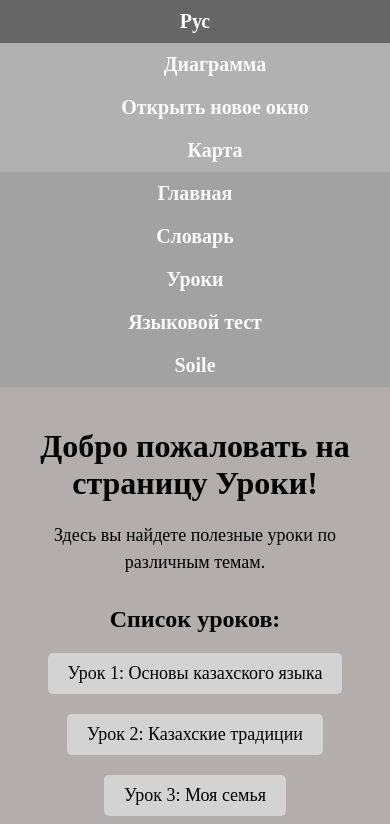
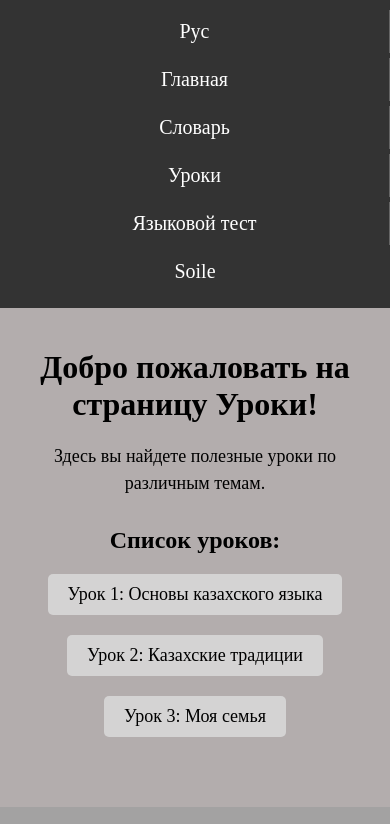
Before and after one commit to malioka/malioka.github.io, a plain HTML site: page lessons.html in a window 390 px wide. Shown: the top 824 px of the page. Drawn offline with Linux system fonts and the light colour scheme.

Commit message:
Update styles.css

```diff
--- a/styles.css
+++ b/styles.css
@@ -12,64 +12,92 @@ body {
   padding: 0; /* Убираем отступы у body */
 }
 
+/* Общие стили для меню */
+/* Общие стили для меню */
 #main-nav {
-  background-color: #a3a2a2;
+  background-color: #333; /* Цвет фона */
+  padding: 10px 0; /* Внутренние отступы */
 }
 
 #navbar {
-  list-style-type: none;
+  list-style-type: none; /* Убираем маркеры списка */
   margin: 0;
   padding: 0;
   display: flex;
-  flex-wrap: wrap; /* Позволим элементам переноситься на новую строку */
-  justify-content: space-between; /* Распределяем элементы равномерно по контейнеру */
+  justify-content: center; /* Выравнивание по центру */
 }
 
 #navbar li {
-  display: inline-block;
-  position: relative; /* Добавим относительное позиционирование для подменю */
+  position: relative;
+}
+
+/* Стили для основных ссылок меню */
+#navbar li a {
+  display: block;
+  padding: 10px 20px;
+  text-decoration: none;
+  color: #fff; /* Цвет текста */
+  transition: background-color 0.3s; /* Плавное изменение цвета фона при наведении */
+}
+
+#navbar li:hover a {
+  background-color: #555; /* Цвет фона при наведении */
+}
+
+/* Стили для подменю */
+#navbar ul {
+  display: none;
+  position: absolute;
+  background-color: #333; /* Цвет фона */
+  padding: 0; /* Убираем внутренние отступы */
+  margin: 0; /* Убираем внешние отступы */
 }
 
 #navbar li:hover ul {
   display: block;
-}
-
-#navbar li a {
-  display: block;
-  padding: 10px 20px;
-  text-decoration: none;
-  color: #fafafa;
-  font-weight: bold;
-}
-
-#navbar ul {
-  display: none;
-  position: absolute;
-  top: 100%; /* Подменю будут отображаться под родительскими элементами */
-  left: 0;
-  background-color: #b1b1b1;
-  box-shadow: 0 2px 4px rgba(0, 0, 0, 0.1);
   width: 200px; /* Ширина подменю */
 }
 
 #navbar ul li {
-  display: block;
+  width: 100%; /* Ширина элементов подменю */
+  list-style: none; /* Убираем маркеры списка */
 }
 
-/* Добавим стили для меню на мобильных устройствах */
+#navbar ul li a {
+  display: block;
+  padding: 10px 20px;
+  text-decoration: none;
+  color: #fff; /* Цвет текста */
+}
+
+#navbar ul li:hover a {
+  background-color: #555; /* Цвет фона при наведении */
+}
+
+
+
+/* Стили для мобильных устройств */
 @media only screen and (max-width: 600px) {
   #navbar {
-    flex-direction: column; /* Располагаем элементы вертикально */
+    flex-direction: column; /* Отображение пунктов меню вертикально на мобильных устройствах */
   }
 
   #navbar li {
-    width: 100%; /* Занимают всю ширину */
+    position: static; /* Сброс позиции для основных пунктов меню */
+    margin-bottom: 5px; /* Отступ между пунктами меню */
   }
 
   #navbar ul {
-    position: static; /* Перестаем абсолютно позиционировать подменю */
-    width: auto; /* Автоматическая ширина */
-    box-shadow: none; /* Убираем тень */
+    position: static; /* Сброс позиции для подменю */
+    display: none; /* Скрытие подменю по умолчанию */
+  }
+
+  #navbar li:hover ul {
+    display: block; /* Отображение подменю при наведении */
+  }
+
+  #navbar ul li {
+    width: auto; /* Автоматическая ширина элементов подменю */
   }
 }
 
```
